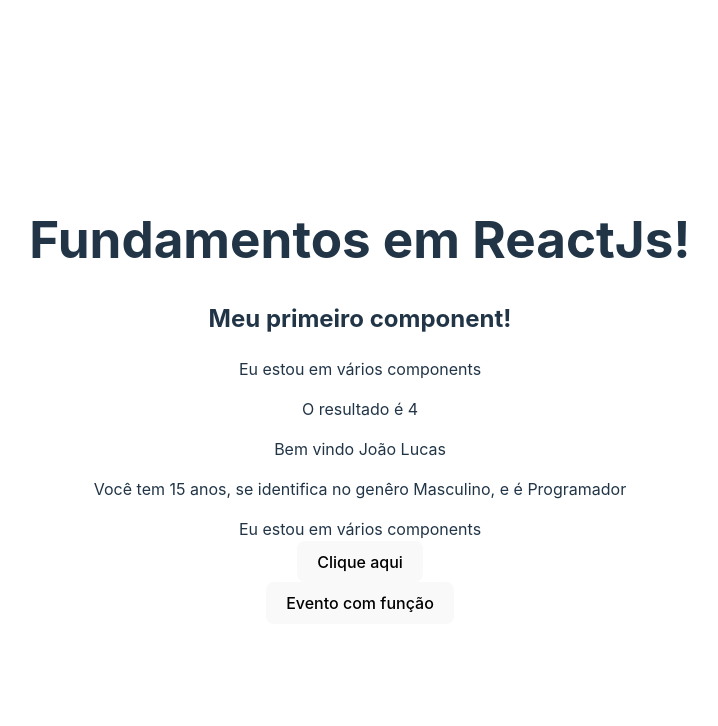
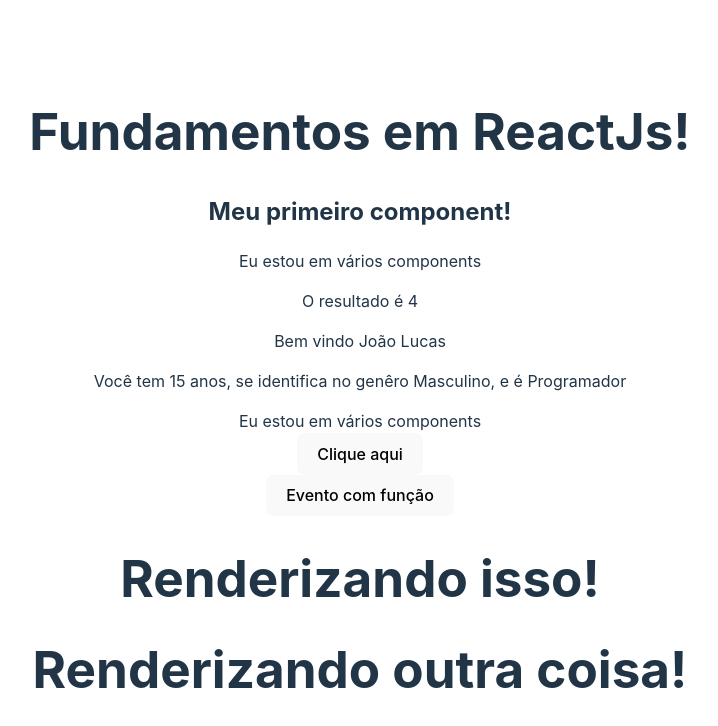
Before and after one commit to joaolucasalves010/REACT_JS, a React (Vite) app in the folder 2_FUNDAMENTOS/fundamentos/: page / in a window 1280 px wide. Shown: the top 726 px of the page, without its empty margins (280-998 px from the left). Built offline with nearby package versions, Linux system fonts and the light colour scheme.

Commit message:
funçao com renderização

```diff
--- a/2_FUNDAMENTOS/fundamentos/src/components/Events.jsx
+++ b/2_FUNDAMENTOS/fundamentos/src/components/Events.jsx
@@ -5,6 +5,15 @@
     console.log(`A soma de 2 + 2 é ${2 + 2}`)
     console.log(e.target)
     console.log(e)
+  }
+
+  // 8 - Função de renderização
+  const renderSomething = (x) => {
+    if (x) {
+      return <h1>Renderizando isso!</h1>
+    }else {
+      return <h1>Renderizando outra coisa!</h1>
+    }
   }
 
   return (
@@ -18,6 +27,9 @@
       <div>
         <button onClick={handleClick}>Evento com função</button>
       </div>
+      {/* 8 - função com */}
+      {renderSomething(true)}
+      {renderSomething(false)}
     </div>
   )
 }
```
